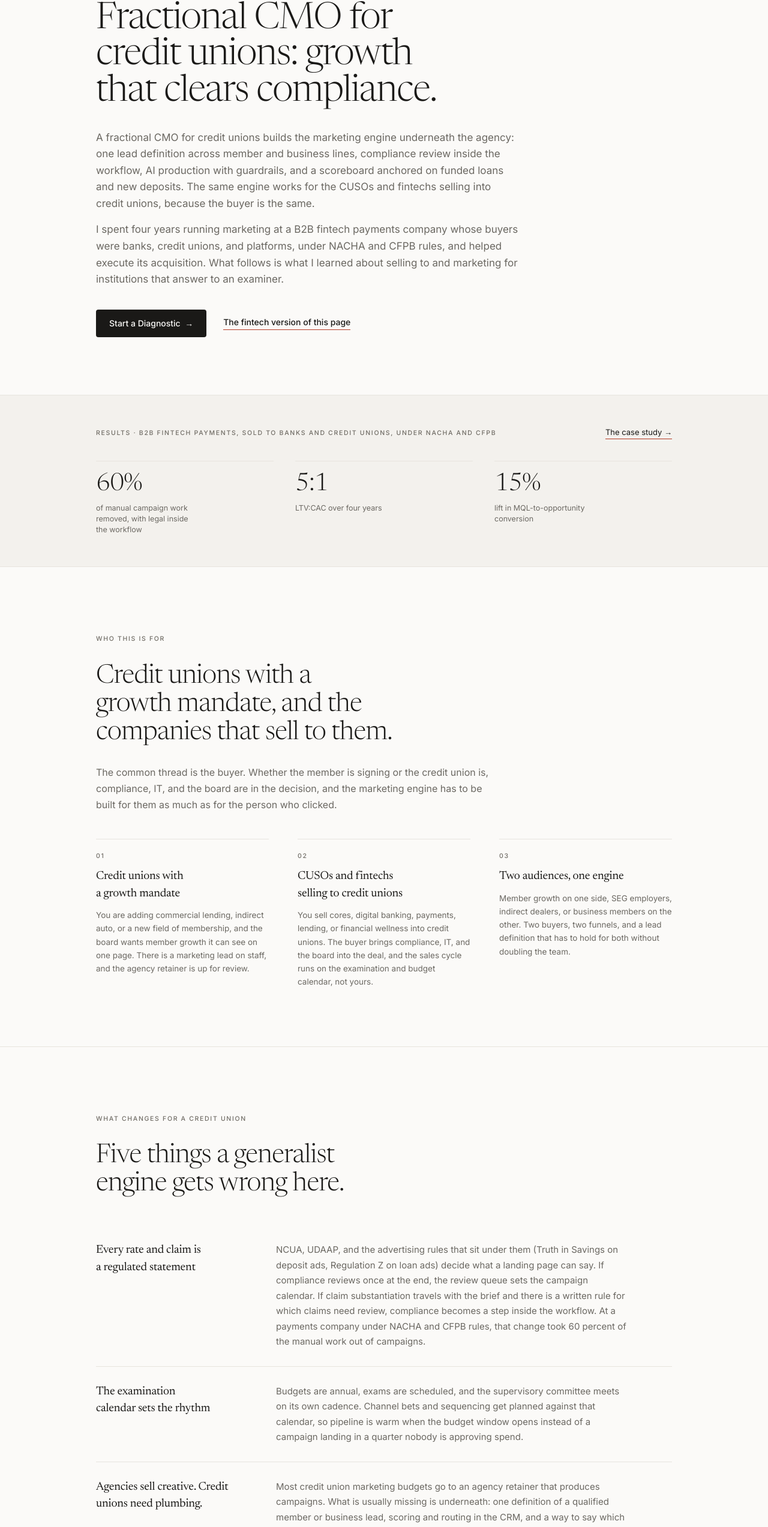
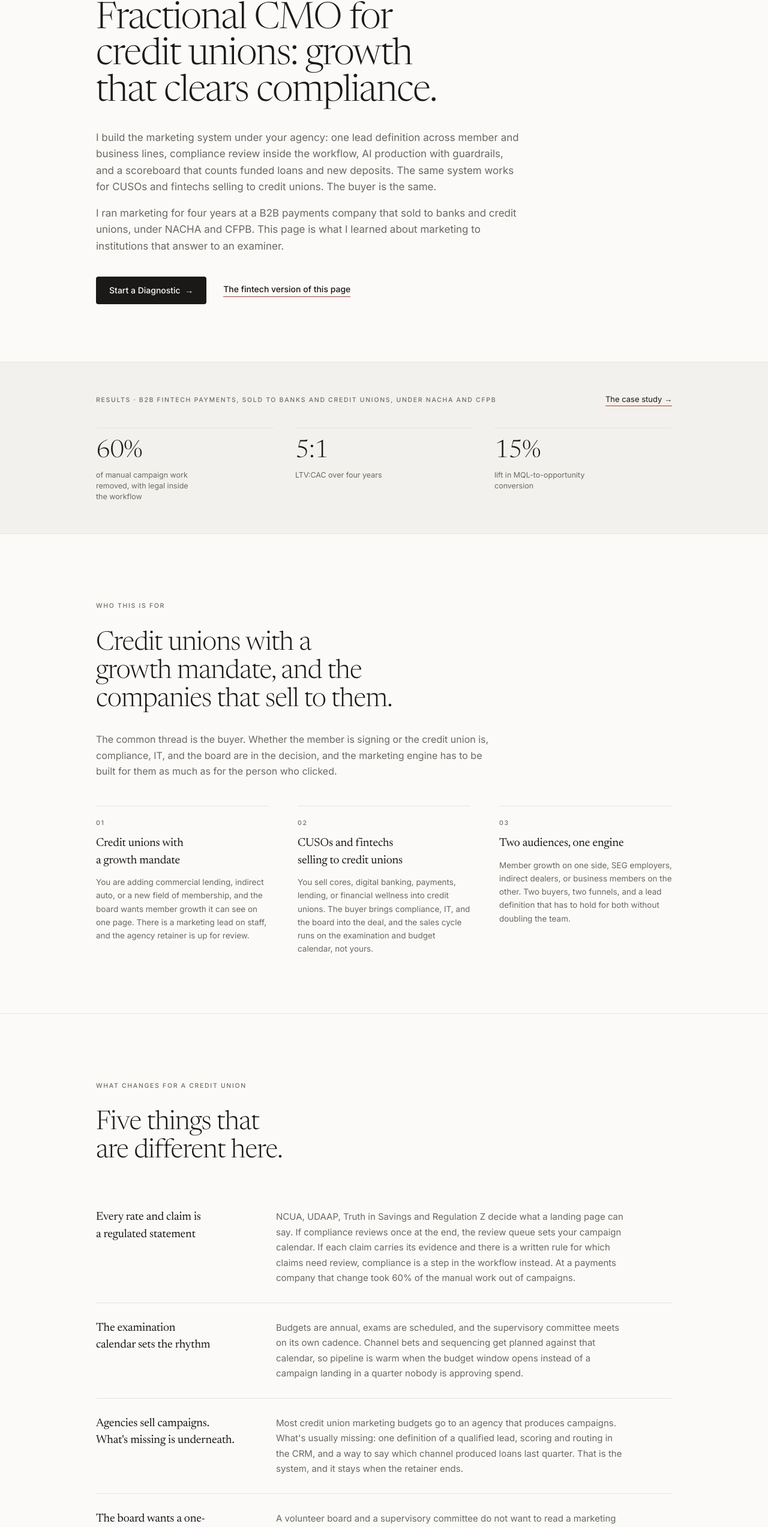
Before and after one commit to neelythomson/neelythomson-site, a Next.js app: page /fractional-cmo-credit-unions in a window 1280 px wide. Shown: the part 225-2770 px from the top of the page at 60% size. Built offline with nearby package versions, Linux system fonts and the light colour scheme; no server answers.

Commit message:
Credit unions: plainer copy

```diff
--- a/src/app/fractional-cmo-credit-unions/page.tsx
+++ b/src/app/fractional-cmo-credit-unions/page.tsx
@@ -47,15 +47,15 @@ const segments = [
 const differences = [
   {
     t: "Every rate and claim is a regulated statement",
-    b: "NCUA, UDAAP, and the advertising rules that sit under them (Truth in Savings on deposit ads, Regulation Z on loan ads) decide what a landing page can say. If compliance reviews once at the end, the review queue sets the campaign calendar. If claim substantiation travels with the brief and there is a written rule for which claims need review, compliance becomes a step inside the workflow. At a payments company under NACHA and CFPB rules, that change took 60 percent of the manual work out of campaigns.",
+    b: "NCUA, UDAAP, Truth in Savings and Regulation Z decide what a landing page can say. If compliance reviews once at the end, the review queue sets your campaign calendar. If each claim carries its evidence and there is a written rule for which claims need review, compliance is a step in the workflow instead. At a payments company that change took 60% of the manual work out of campaigns.",
   },
   {
     t: "The examination calendar sets the rhythm",
     b: "Budgets are annual, exams are scheduled, and the supervisory committee meets on its own cadence. Channel bets and sequencing get planned against that calendar, so pipeline is warm when the budget window opens instead of a campaign landing in a quarter nobody is approving spend.",
   },
   {
-    t: "Agencies sell creative. Credit unions need plumbing.",
-    b: "Most credit union marketing budgets go to an agency retainer that produces campaigns. What is usually missing is underneath: one definition of a qualified member or business lead, scoring and routing in the CRM, and a way to say which channel produced loans last quarter. That is the engine, and it is what stays when the retainer ends.",
+    t: "Agencies sell campaigns. What's missing is underneath.",
+    b: "Most credit union marketing budgets go to an agency that produces campaigns. What's usually missing: one definition of a qualified lead, scoring and routing in the CRM, and a way to say which channel produced loans last quarter. That is the system, and it stays when the retainer ends.",
   },
   {
     t: "The board wants a one-pager, not a dashboard",
@@ -63,7 +63,7 @@ const differences = [
   },
   {
     t: "The AI tools need an approved-claims library first",
-    b: "Canva, Jasper, and the AI features in the marketing automation platform are fine tools. Under NCUA and UDAAP they are a liability without a locked messaging framework, a prompt library built from approved claims and disclosures, and a review state every asset moves through. With that process in place, the same tools returned a 60 percent capacity gain.",
+    b: "Canva, Jasper and the AI in your marketing platform are fine tools. Under NCUA and UDAAP they are a liability until there is an approved-claims library, a prompt library built from it, and a review step every asset passes through. With that in place, the same tools gave back 60% of the team's time.",
   },
 ];
 
@@ -77,7 +77,7 @@ const build = [
     b: "A written definition of a qualified lead for each line, with the thresholds that matter to lending, scoring and routing built into the CRM, and a service-level agreement between marketing and the lending and business development teams.",
   },
   {
-    t: "Compliance as architecture",
+    t: "Compliance inside the workflow",
     b: "Review states, approval routing, and claim substantiation inside the workflow. The compliance officer sees the claim, its disclosure, and its evidence together, in the tool, which is why review time stops setting the calendar.",
   },
   {
@@ -93,27 +93,27 @@ const build = [
 const faq = [
   {
     q: "What does a fractional CMO for credit unions do?",
-    a: "A fractional CMO for credit unions builds the systems under the marketing: positioning from verifiable claims with disclosures attached, one lead definition across member and business lines, compliance review as a step inside the workflow, an AI production process with guardrails, and a scoreboard anchored on loans and deposits. The agency keeps producing campaigns. The engine decides which ones ship, where they go, and whether they worked.",
+    a: "Builds the systems under the marketing: positioning from verifiable claims with disclosures attached, one lead definition across member and business lines, compliance review inside the workflow, an AI production process with guardrails, and a scoreboard that counts loans and deposits. The agency keeps producing campaigns. The system decides which ones ship, where they go, and whether they worked.",
   },
   {
     q: "Can a credit union use AI in marketing under NCUA and UDAAP rules?",
-    a: "Yes, with the guardrails built before the prompts. A locked messaging framework, a prompt library built from approved claims and required disclosures, and a review state every asset moves through. I built AI-assisted content production and web operations at a B2B fintech payments company under NACHA rules and CFPB scrutiny, with legal sitting inside the workflow instead of reviewing at the end. Manual campaign work fell 60 percent.",
+    a: "Yes, with the guardrails built first: an approved-claims library with the required disclosures, a prompt library built from it, and a review step every asset passes through. I built AI content production this way at a B2B payments company under NACHA and CFPB, with legal inside the workflow. Manual campaign work fell 60%.",
   },
   {
     q: "What does a fractional CMO for a credit union cost compared with an agency retainer?",
-    a: "Market-rate fractional CMO retainers in the US run $10,000 to $12,000 a month, usually with a three to six month minimum. An agency retainer for a mid-sized credit union often runs in the same range and produces campaigns, not systems. I work differently: a two-week Diagnostic for $7,500, which is the only price I publish, then a 90-day build with a fixed scope and a fixed end date, quoted in the proposal next to the retainer and full-time alternatives so you can compare them on the same page.",
+    a: "Fractional CMO retainers in the US run $10,000 to $12,000 a month, usually with a three to six month minimum. An agency retainer for a mid-sized credit union often costs the same and produces campaigns, not systems. I work differently: a two-week Diagnostic for $7,500, the only price I publish, then a ninety-day build with a fixed scope and a fixed end date. The proposal shows that price next to the retainer and full-time options so you can compare them.",
   },
   {
     q: "How does the engagement process work?",
-    a: "Two weeks for the Diagnostic, which audits your stack, your funnel economics by line of business, and how work moves through compliance today, and returns a findings document, a board one-pager, and a priced proposal. Ninety days for the build, in your own tools, with a named person on your team running each system before the build ends. The build has a fixed end date; whether I stay in an advisory seat afterward is your call.",
+    a: "Two weeks for the Diagnostic: an audit of your stack, your funnel by line of business, and how work moves through compliance today. You get a findings document, a board one-pager, and a priced proposal. Then ninety days for the build, in your own tools, with a named person on your team running each system before it ends. Whether I stay on afterward is your call.",
   },
   {
     q: "Do you work with CUSOs and fintechs that sell to credit unions?",
-    a: "Yes, and most of my experience is on that side of the sale. I spent four years running marketing at a B2B fintech payments company whose buyers were banks, credit unions, and platforms, so the buying mechanics on the credit union side (compliance, IT, the board, the budget calendar) are what the engine is designed around. The fintech version of this page is at fractional CMO for fintech.",
+    a: "Yes. Most of my experience is on that side of the sale. I ran marketing for four years at a B2B payments company that sold to banks and credit unions, so compliance, IT, the board and the budget calendar are what the system is built around. The fintech version of this page is at fractional CMO for fintech.",
   },
   {
     q: "Which credit unions is this built for?",
-    a: "Credit unions between roughly $500 million and $5 billion in assets with a growth mandate and a marketing lead on staff who will run the engine after the build. It works when the next twelve months depend on marketing producing funded loans and new accounts rather than awareness, and when there is appetite to measure the agency on the same scoreboard as every other channel.",
+    a: "Credit unions between roughly $500 million and $5 billion in assets, with a growth mandate and a marketing lead on staff who will run the system after the build. It works when the next twelve months depend on marketing producing funded loans and new accounts, and when you are willing to measure the agency on the same scoreboard as every other channel.",
   },
 ];
 
@@ -184,20 +184,18 @@ export default function FractionalCMOCreditUnions() {
               Fractional CMO for credit unions: growth that clears compliance.
             </h1>
             <p className="measure text-[17px] leading-[1.62] text-muted">
-              A fractional CMO for credit unions builds the marketing engine
-              underneath the agency: one lead definition across member and
-              business lines, compliance review inside the workflow, AI
-              production with guardrails, and a scoreboard anchored on funded
-              loans and new deposits. The same engine works for the CUSOs and
-              fintechs selling into credit unions, because the buyer is the
-              same.
+              I build the marketing system under your agency: one lead
+              definition across member and business lines, compliance review
+              inside the workflow, AI production with guardrails, and a
+              scoreboard that counts funded loans and new deposits. The same
+              system works for CUSOs and fintechs selling to credit unions. The
+              buyer is the same.
             </p>
             <p className="measure mt-4 text-[17px] leading-[1.62] text-muted">
-              I spent four years running marketing at a B2B fintech payments
-              company whose buyers were banks, credit unions, and platforms,
-              under NACHA and CFPB rules, and helped execute its acquisition.
-              What follows is what I learned about selling to and marketing for
-              institutions that answer to an examiner.
+              I ran marketing for four years at a B2B payments company that
+              sold to banks and credit unions, under NACHA and CFPB. This page
+              is what I learned about marketing to institutions that answer to
+              an examiner.
             </p>
             <div className="mt-9 flex flex-wrap items-center gap-x-7 gap-y-4">
               <a href="/#start" className="rounded-sm bg-ink px-[22px] py-[13px] text-sm font-medium text-bg transition-colors hover:bg-accent">
@@ -261,7 +259,7 @@ export default function FractionalCMOCreditUnions() {
           <div className="mx-auto max-w-[960px]">
             <p className="label mb-8">What changes for a credit union</p>
             <h2 className="display-sm mb-7 max-w-[22ch] text-[clamp(1.9rem,3.4vw,2.9rem)]">
-              Five things a generalist engine gets wrong here.
+              Five things that are different here.
             </h2>
             <div className="mt-11">
               {differences.map((d, i) => (
@@ -276,19 +274,18 @@ export default function FractionalCMOCreditUnions() {
 
         <section className="bg-ink px-6 pt-24 pb-20 text-band sm:px-10 sm:pt-28 sm:pb-24">
           <div className="mx-auto max-w-[960px]">
-            <p className="label mb-8 text-white/55">What I build first</p>
+            <p className="label mb-8 text-white/70">What I build first</p>
             <h2 className="display-sm mb-7 max-w-[22ch] text-[clamp(1.9rem,3.4vw,2.9rem)] text-white">
               The credit union build order.
             </h2>
             <p className="measure text-base leading-[1.68] text-white/60">
-              The Diagnostic decides the exact sequence for your credit union.
-              This is the shape it usually takes, because the constraint is the
-              strategy.
+              The Diagnostic sets the order for your credit union. This is the
+              usual shape.
             </p>
             <div className="mt-11">
               {build.map((b, i) => (
                 <div key={b.t} className={`grid gap-3 py-6 md:grid-cols-[60px_1fr] md:gap-6 ${i === 0 ? "" : "border-t border-white/20"}`}>
-                  <span className="label tnum pt-1 text-white/55">0{i + 1}</span>
+                  <span className="label tnum pt-1 text-white/70">0{i + 1}</span>
                   <div>
                     <h3 className="display-xs mb-1.5 text-[18px] text-white">{b.t}</h3>
                     <p className="max-w-[62ch] text-[14px] leading-[1.65] text-white/60">{b.b}</p>
```
